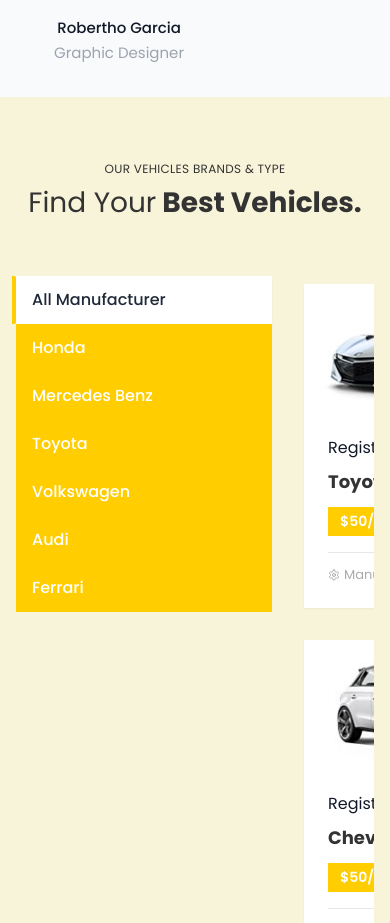
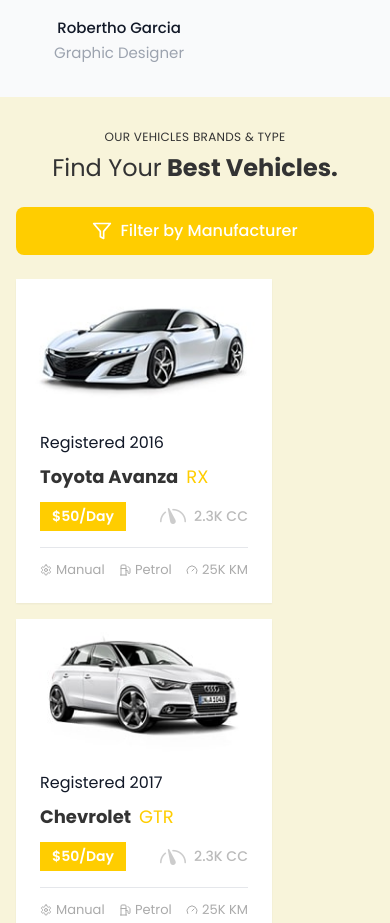
Before and after one commit to seval2016/royal-car, a React (Vite) app in the folder frontend/: page / in a window 390 px wide. Shown: the part 3783-4706 px from the top of the page. Built offline with nearby package versions, Linux system fonts and the light colour scheme; the HTML template or start-up script is replaced by a standard one.

Commit message:
filter modules design

```diff
--- a/frontend/src/components/home/VehicleFilterModule.tsx
+++ b/frontend/src/components/home/VehicleFilterModule.tsx
@@ -1,5 +1,5 @@
 import React, { useState } from "react";
-import { Car } from "lucide-react";
+import { Car, Filter } from "lucide-react";
 import Title from "../common/Title";
 import CarCard from "../common/CarCard";
 import carsData from "../../data/cars.json";
@@ -7,6 +7,7 @@
 const VehicleFilterModule = () => {
   const [selectedManufacturer, setSelectedManufacturer] =
     useState("All Manufacturer");
+  const [isSidebarOpen, setIsSidebarOpen] = useState(false);
 
   const manufacturers = [
     "All Manufacturer",
@@ -26,38 +27,60 @@
       : cars.filter((car) => car.manufacturer === selectedManufacturer);
 
   return (
-    <section className="bg-brand-cream py-16">
-      <div className="container mx-auto">
+    <section className="bg-brand-cream py-8 sm:py-12 lg:py-16">
+      <div className="container mx-auto px-4 sm:px-6 lg:px-8">
         {/* Main Title */}
-        <div className="mb-8">
+        <div className="mb-6 sm:mb-8">
           <Title
             subtitle="OUR VEHICLES BRANDS & TYPE"
             title="Best Vehicles."
             titleHighlight="Find Your"
             align="center"
-            className="mb-6"
+            className="mb-4 sm:mb-6"
             subtitleClassName="text-brand-dark"
-            titleClassName="text-[28px] sm:text-[32px] lg:text-[40px]"
+            titleClassName="text-[24px] sm:text-[28px] lg:text-[40px]"
           />
         </div>
 
-        <div className="flex">
+        {/* Mobile Filter Button */}
+        <div className="lg:hidden mb-6">
+          <button
+            onClick={() => setIsSidebarOpen(!isSidebarOpen)}
+            className="w-full flex items-center justify-center gap-2 bg-brand-yellow text-white px-4 py-3 rounded-lg font-medium hover:bg-yellow-500 transition-colors"
+          >
+            <Filter className="w-5 h-5" />
+            Filter by Manufacturer
+          </button>
+        </div>
+
+        <div className="flex flex-col lg:flex-row gap-6 lg:gap-8">
           {/* Sidebar */}
-          <div className="w-64 min-h-screen">
-            <div className="py-6">
-              <ul>
+          <div className={`lg:w-64 lg:min-h-screen ${
+            isSidebarOpen
+              ? "block"
+              : "hidden lg:block"
+          }`}>
+            <div className="bg-white rounded-lg shadow-sm lg:shadow-none lg:bg-transparent">
+              <div className="p-4 lg:py-6">
+                <h3 className="text-lg font-semibold text-gray-800 mb-4 lg:hidden">
+                  Manufacturers
+                </h3>
+                <ul className="space-y-0">
                   {manufacturers.map((manufacturer) => (
-                  <li key={manufacturer}>
+                    <li key={manufacturer} className="mb-0">
                       <button
-                      onClick={() => setSelectedManufacturer(manufacturer)}
-                      className={`w-full flex items-center px-4 py-3 transition-all duration-200 font-medium relative text-13 ${
+                        onClick={() => {
+                          setSelectedManufacturer(manufacturer);
+                          setIsSidebarOpen(false); // Close sidebar on mobile after selection
+                        }}
+                        className={`w-full flex items-center px-3 sm:px-4 py-2 sm:py-3 transition-all duration-200 font-medium relative text-sm sm:text-13 rounded-none ${
                           selectedManufacturer === manufacturer
                             ? "bg-white text-gray-800 shadow-sm"
-                          : "bg-brand-yellow text-white hover:bg-yellow-500"
+                            : "bg-gray-50 lg:bg-brand-yellow text-gray-800 lg:text-white hover:bg-yellow-500"
                         }`}
                       >
                         {selectedManufacturer === manufacturer && (
-                        <div className="absolute -left-1 top-0 bottom-0 w-1 bg-brand-yellow rounded-r-sm"></div>
+                          <div className="absolute -left-1 top-0 bottom-0 w-1 bg-brand-yellow rounded-r-sm hidden lg:block"></div>
                         )}
                         {manufacturer}
                       </button>
@@ -66,20 +89,21 @@
                 </ul>
               </div>
             </div>
+          </div>
 
           {/* Main Content */}
-          <div className="flex-1 p-8 overflow-y-auto">
+          <div className="flex-1 lg:p-6">
             {/* Cars Grid */}
-            <div className="grid grid-cols-1 md:grid-cols-2 lg:grid-cols-3 gap-8">
+            <div className="grid grid-cols-1 sm:grid-cols-2 lg:grid-cols-3 gap-4 sm:gap-6 lg:gap-8">
               {filteredCars.map((car) => (
                 <CarCard key={car.id} car={car} />
               ))}
             </div>
 
             {filteredCars.length === 0 && (
-              <div className="text-center py-12">
-                <Car className="w-16 h-16 text-gray-400 mx-auto mb-4" />
-                <p className="text-gray-500 text-lg">
+              <div className="text-center py-8 sm:py-12">
+                <Car className="w-12 h-12 sm:w-16 sm:h-16 text-gray-400 mx-auto mb-3 sm:mb-4" />
+                <p className="text-gray-500 text-base sm:text-lg">
                   No vehicles found for {selectedManufacturer}
                 </p>
               </div>
```
Lines whose indentation alone changed are shown as unchanged.
